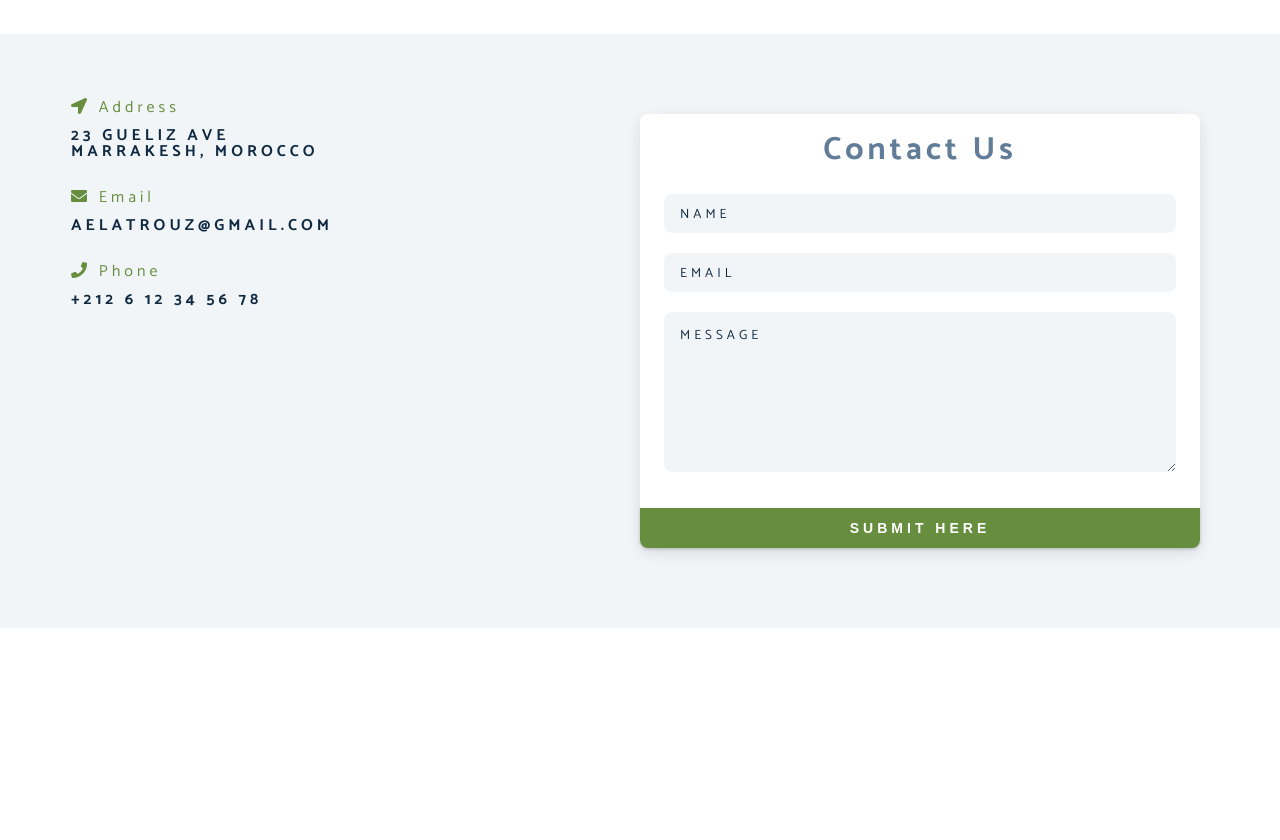
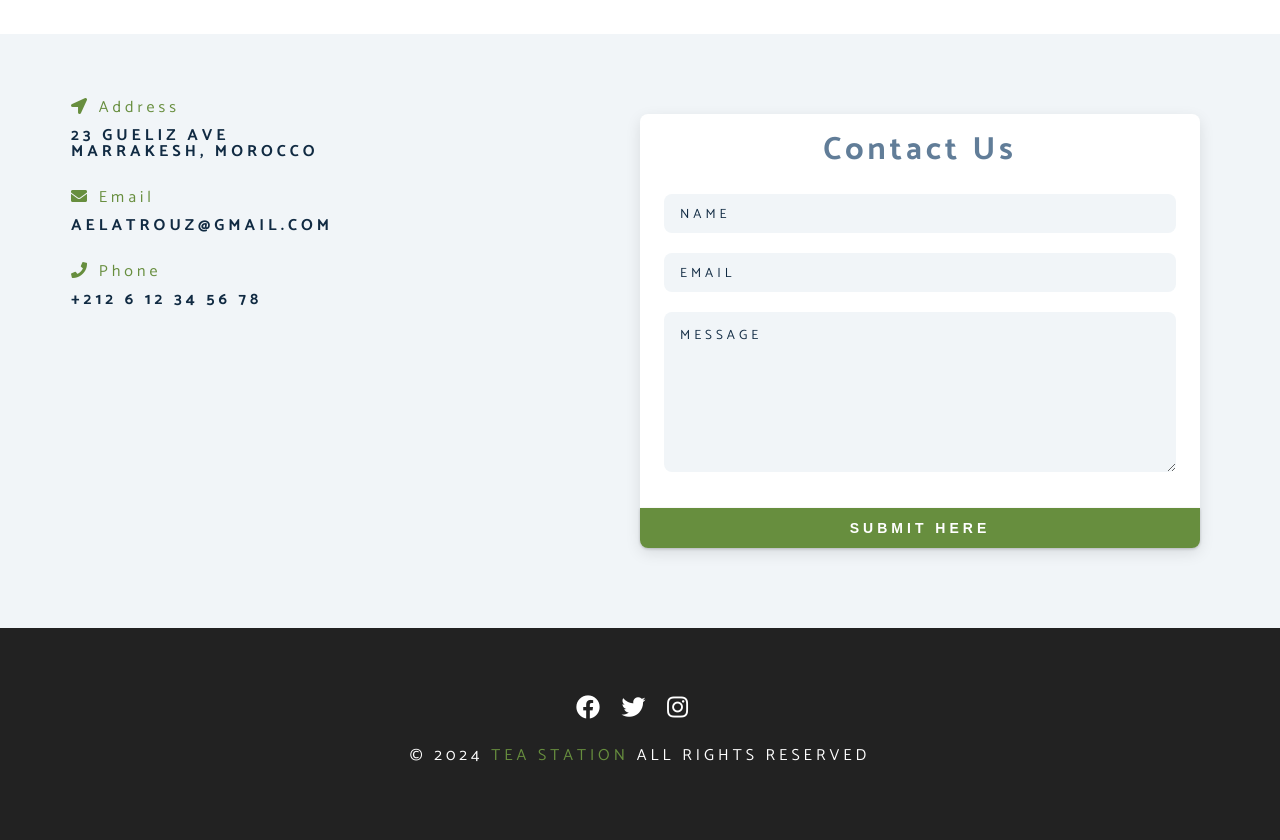
Before and after one commit to CodeCraftsmanAE/DrinkShop, a plain HTML site: page index.html in a window 1280 px wide. Shown: the part 2833-3673 px from the top of the page. Before the commit the page ends 3461 px from the top, so only its background shows below. Drawn offline with Linux system fonts and the light colour scheme; a web font is replaced by a local one.

Commit message:
footer html + styles + js

```diff
--- a/app.js
+++ b/app.js
@@ -1,3 +1,8 @@
+//setup date
+const date = (document.getElementById(
+  "date"
+  ).innerHTML = new Date().getFullYear());
+
 const navBtn = document.getElementById("nav-btn");
 const navbar = document.getElementById("navbar");
 const navClose = document.getElementById("nav-close");
--- a/css/styles.css
+++ b/css/styles.css
@@ -550,3 +550,36 @@ Contact
     resize: vertical;
     min-height: 10rem;
 }
+
+/*
+================================
+Footer
+================================
+*/
+
+.footer {
+    background: #222;
+    text-align: center;
+}
+
+.social-icon {
+    color: var(--clr-white);
+    font-size: 1.5rem;
+    margin-right: 1rem;
+    transition: var(--transition);
+}
+
+.social-icon:hover {
+    color: var(--clr-primary);
+}
+
+.footer-text {
+    margin-top: 1.25rem;
+    text-transform: uppercase;
+    color: var(--clr-white);
+    font-weight: 400;
+}
+
+.company {
+    color: var(--clr-primary);
+}
--- a/index.html
+++ b/index.html
@@ -283,10 +283,36 @@
         </form>
       </article>
       <!--end of contact form-->
-
     </div>
   </section>
   <!--end of contact-->
+  <!--footer-->
+  <footer class="footer">
+    <div class="section-center">
+      <div class="social-icons">
+        <!--social icon-->
+        <a href="#" class="social-icon">
+          <i class="fab fa-facebook"></i>
+        </a>
+        <!--end of social icon-->
+        <!--social icon-->
+        <a href="#" class="social-icon">
+          <i class="fab fa-twitter"></i>
+        </a>
+        <!--end of social icon-->
+        <!--social icon-->
+        <a href="#" class="social-icon">
+          <i class="fab fa-instagram"></i>
+        </a>
+        <!--end of social icon-->
+      </div>
+      <h4 class="footer-text">
+        &copy; <span id="date"></span>
+        <span class="company">Tea station</span>
+        all rights reserved
+      </h4>
+    </div>
+  </footer>
   <script src="app.js"></script>
 </body>
 
```
